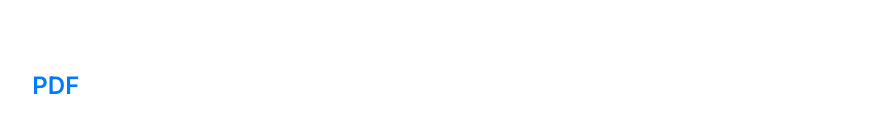
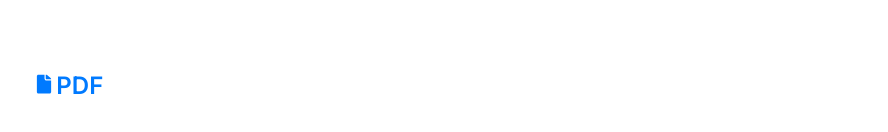
Before and after one commit to ivanesmantovich/ive.ink, a Next.js app: page /resume in a window 1280 px wide. Shown: the part 1266-1398 px from the top of the page, without its empty margins (181-1069 px from the left). Built offline with nearby package versions, Linux system fonts and the light colour scheme.

Commit message:
PDF icon, resume columns vertical gap, ichi link

```diff
--- a/components/Projects.tsx
+++ b/components/Projects.tsx
@@ -47,13 +47,15 @@ export default function Projects() {
                         2023
                     </div>
                     <div className={'pb-4'}>
-                        <div
+                        <Link
+                            href={'https://ichi.ive.ink'}
+                            target={'_blank'}
                             className={
                                 'text-xl sm:text-2xl font-semibold text-[#007aff]'
                             }
                         >
                             Ichi
-                        </div>
+                        </Link>
                         <div className={'text-gray-500'}>
                             <span>
                                 Offline-first PWA Grocery Shopping List{' '}
@@ -62,7 +64,8 @@ export default function Projects() {
                     </div>
                     <div className={'pb-4'}>
                         <Link
-                            href={'https://ive.ink'}
+                            href={'https://blog.ive.ink'}
+                            target={'_blank'}
                             className={
                                 'text-xl sm:text-2xl font-semibold text-[#007aff]'
                             }
@@ -74,6 +77,7 @@ export default function Projects() {
                     <div className={'pb-4'}>
                         <Link
                             href={'https://ive.ink'}
+                            target={'_blank'}
                             className={
                                 'text-xl sm:text-2xl font-semibold text-[#007aff]'
                             }
@@ -92,6 +96,7 @@ export default function Projects() {
                                 href={
                                     'https://github.com/ivanesmantovich/xkbswitch.nvim'
                                 }
+                                target={'_blank'}
                             >
                                 xkbswitch.nvim
                             </Link>
--- a/components/Resume.tsx
+++ b/components/Resume.tsx
@@ -3,6 +3,7 @@ import styles from './About.module.css'
 import Link from 'next/link'
 
 import Snowdrop from './Snowdrop'
+import { IoIosDocument } from 'react-icons/io'
 
 export default function Resume() {
     return (
@@ -16,7 +17,7 @@ export default function Resume() {
 
                 <div
                     className={
-                        'grid grid-rows-2 md:grid-rows-1 grid-cols-2 md:grid-cols-4 text-xl sm:text-2xl text-center'
+                        'grid grid-rows-2 md:grid-rows-1 grid-cols-2 md:grid-cols-4 gap-y-3 text-xl sm:text-2xl text-center'
                     }
                 >
                     <div>
@@ -115,11 +116,17 @@ export default function Resume() {
                     target={'_blank'}
                     rel={'noopener noreferrer'}
                     download
-                    className={
-                        'mt-20 mb-20 w-fit flex grow font-semibold text-xl sm:text-2xl text-[#007aff]'
-                    }
                 >
-                    PDF
+                    <div
+                        className={
+                            'flex mt-20 mb-20 w-fit font-semibold text-xl sm:text-2xl text-[#007aff]'
+                        }
+                    >
+                        <div className={'pt-0.5'}>
+                            <IoIosDocument />
+                        </div>
+                        <div>PDF</div>
+                    </div>
                 </a>
             </div>
         </div>
```
